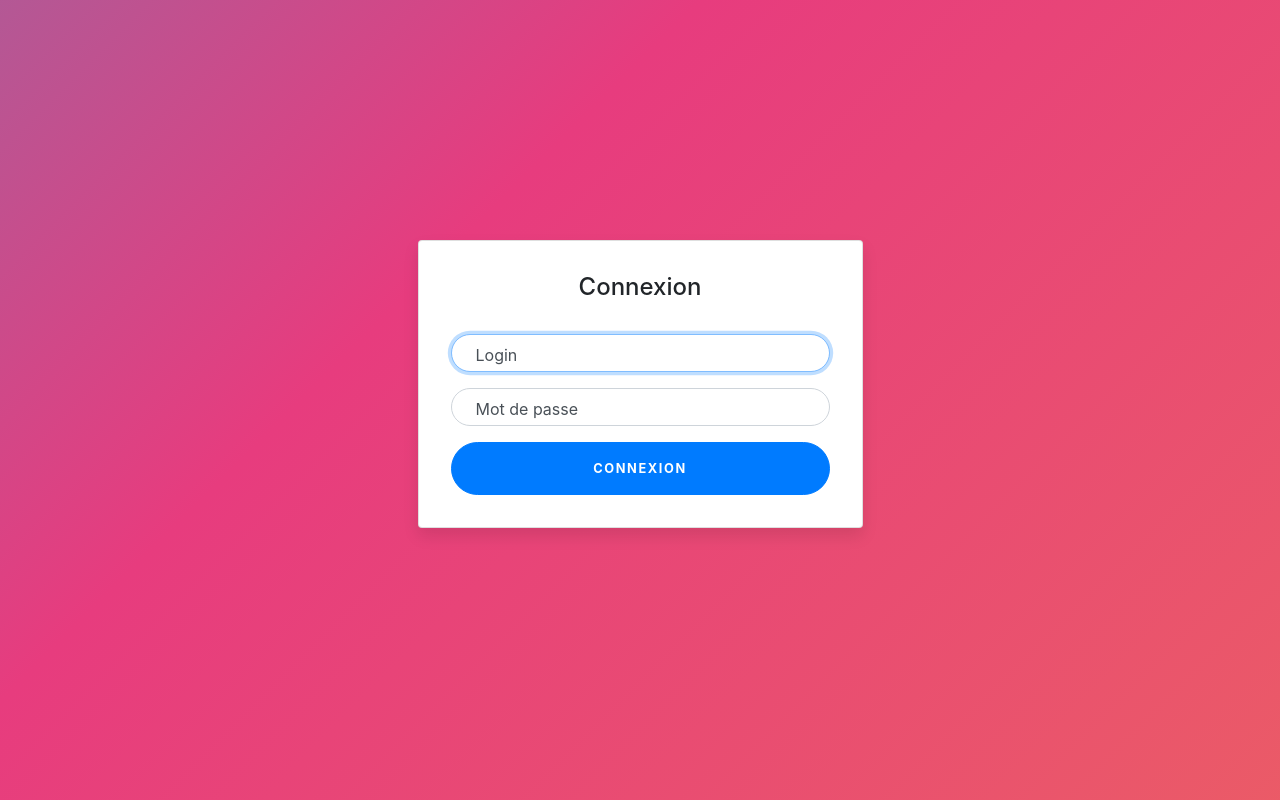
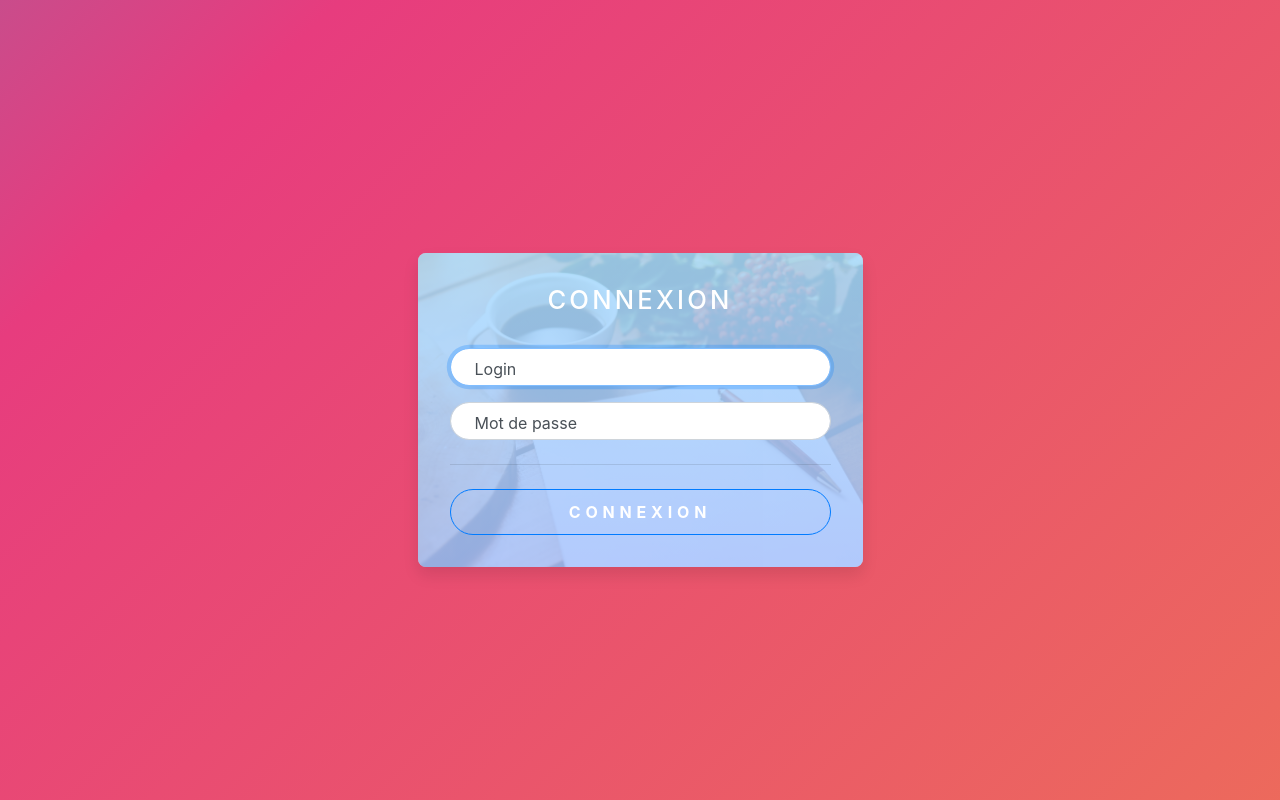
Before and after one commit to Chris-CHEVALIER/StackMEANApp, a website: page CERIGame/front/index.html in a window 1280 px wide. Drawn offline with nearby package versions, Linux system fonts and the light colour scheme.

Commit message:
view updated

```diff
--- a/CERIGame/css/style.css
+++ b/CERIGame/front/css/style.css
@@ -4,8 +4,8 @@
 }
 
 body {
-    width: 100wh;
-    height: 90vh;
+    width: 100%;
+    height: 90%;
     color: #fff;
     background: linear-gradient(-45deg, #ee7752, #e73c7e, #23a6d5, #23d5ab);
     background-size: 400% 400%;
@@ -50,6 +50,27 @@ body {
     }
 }
 
+.bg-image {
+    background: linear-gradient(
+            rgba(12, 155, 250, 0.678),
+            rgba(12, 87, 250, 0.678)
+        ),
+        url(../images/card-background.jpg);
+    position: absolute;
+    width: 101%;
+    height: 101%;
+    background-size: cover;
+    left: -2px;
+    top: -2px;
+    opacity: 0.45;
+}
+
+.card {
+    overflow: hidden;
+    border: 0 !important;
+    border-radius: 8px !important;
+}
+
 .card-signin {
     position: relative;
     top: 50%;
@@ -59,12 +80,15 @@ body {
 }
 
 .card-signin .card-title {
+    color: white;
     margin-bottom: 2rem;
     font-weight: "bold";
-    font-size: 1.5rem;
+    font-size: 1.6rem;
+    letter-spacing: 0.2rem;
 }
 
 .card-signin .card-body {
+    z-index: 1;
     padding: 2rem;
 }
 
@@ -73,12 +97,18 @@ body {
 }
 
 .form-signin .btn {
-    font-size: 80%;
+    color: white;
+    font-size: 100%;
     border-radius: 5rem;
-    letter-spacing: 0.1rem;
+    letter-spacing: 0.3rem;
     font-weight: bold;
-    padding: 1rem;
+    padding: 10px;
     transition: all 0.2s;
+}
+
+.form-signin .btn:hover {
+    background-color: #35a4ee;
+    border-color: #35c3ee;
 }
 
 .form-label-group {
@@ -140,6 +170,6 @@ body {
 .form-label-group input:not(:placeholder-shown) ~ label {
     padding-top: calc(var(--input-padding-y) / 3);
     padding-bottom: calc(var(--input-padding-y) / 3);
-    font-size: 10px;
+    font-size: 11px;
     color: #777;
 }
--- a/CERIGame/index.html
+++ b/CERIGame/front/index.html
@@ -6,7 +6,7 @@
     <meta name="viewport" content="width=device-width, initial-scale=1.0">
     <meta http-equiv="X-UA-Compatible" content="ie=edge">
     <link href="css/style.css" rel="stylesheet">
-    <link href="/css/bootstrap.min.css" rel="stylesheet">
+    <link href="../../node_modules/bootstrap/dist/css/bootstrap.min.css" rel="stylesheet">
 
     <title>CERIGame</title>
 </head>
@@ -15,23 +15,24 @@
     <div class="container">
         <div class="row">
             <div class="col-sm-9 col-md-7 col-lg-5 mx-auto">
-
                 <div class="card card-signin my-5">
+                    <div class="bg-image"></div>
                     <div class="card-body">
-                        <h5 class="card-title text-center">Connexion</h5>
-                        <form class="form-signin">
+                        <h5 class="card-title text-center">CONNEXION</h5>
+                        <form class="form-signin" method="post" action="/login">
                             <div class="form-label-group">
-                                <input type="text" id="login" class="form-control" placeholder="Login" required
-                                    autofocus>
+                                <input name="login" type="text" id="login" class="form-control" placeholder="Login"
+                                    required autofocus>
                                 <label for="login">Login</label>
                             </div>
 
                             <div class="form-label-group">
-                                <input type="password" id="inputPassword" class="form-control" placeholder="Mot de passe"
+                                <input name="pwd" type="password" id="inputPassword" class="form-control" placeholder="Mot de passe"
                                     required>
                                 <label for="inputPassword">Mot de passe</label>
                             </div>
-                            <button class="btn btn-lg btn-primary btn-block text-uppercase" type="submit">Connexion</button>
+                            <hr class="my-4">
+                            <button class="btn btn-lg btn-outline-primary btn-block text-uppercase" type="submit">Connexion</button>
                         </form>
                     </div>
                 </div>
```
Also changed, not shown: CERIGame/front/images/card-background.jpg (added), 5 other files.
